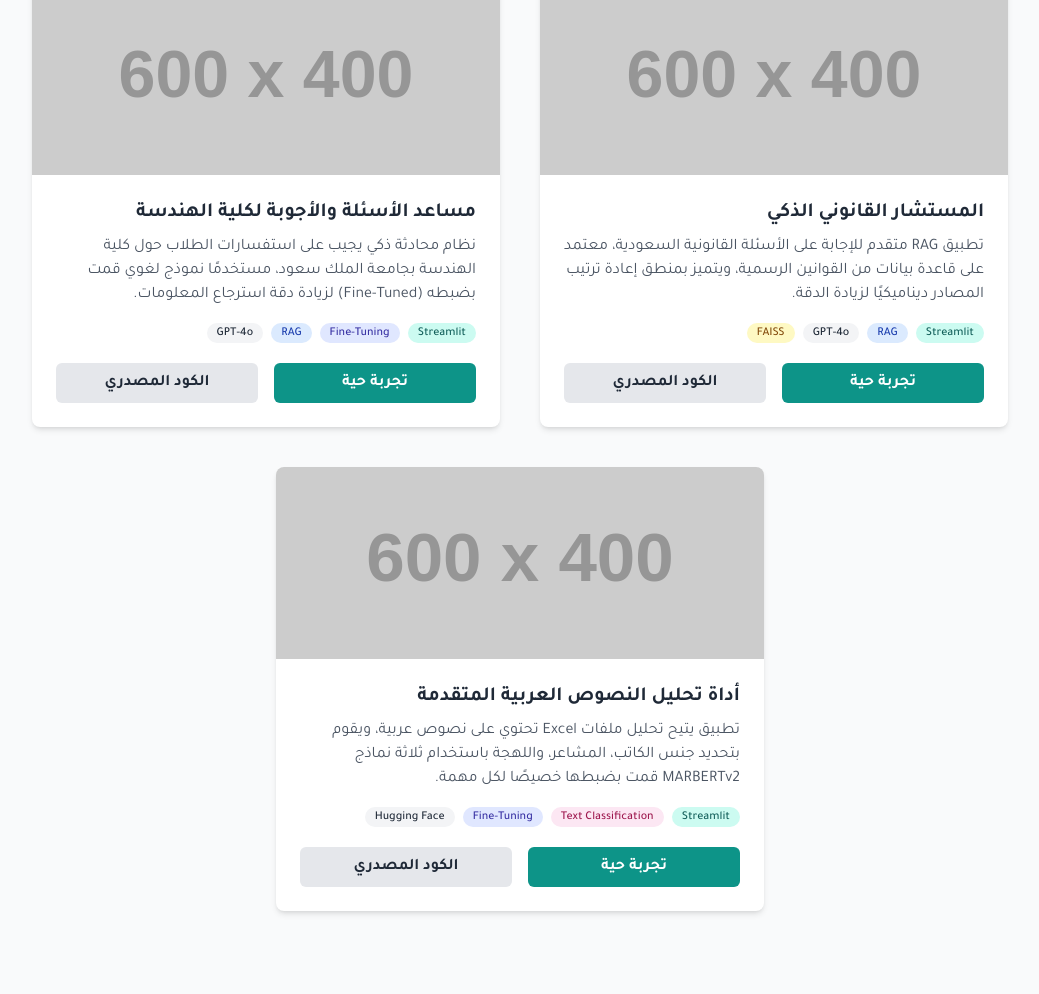
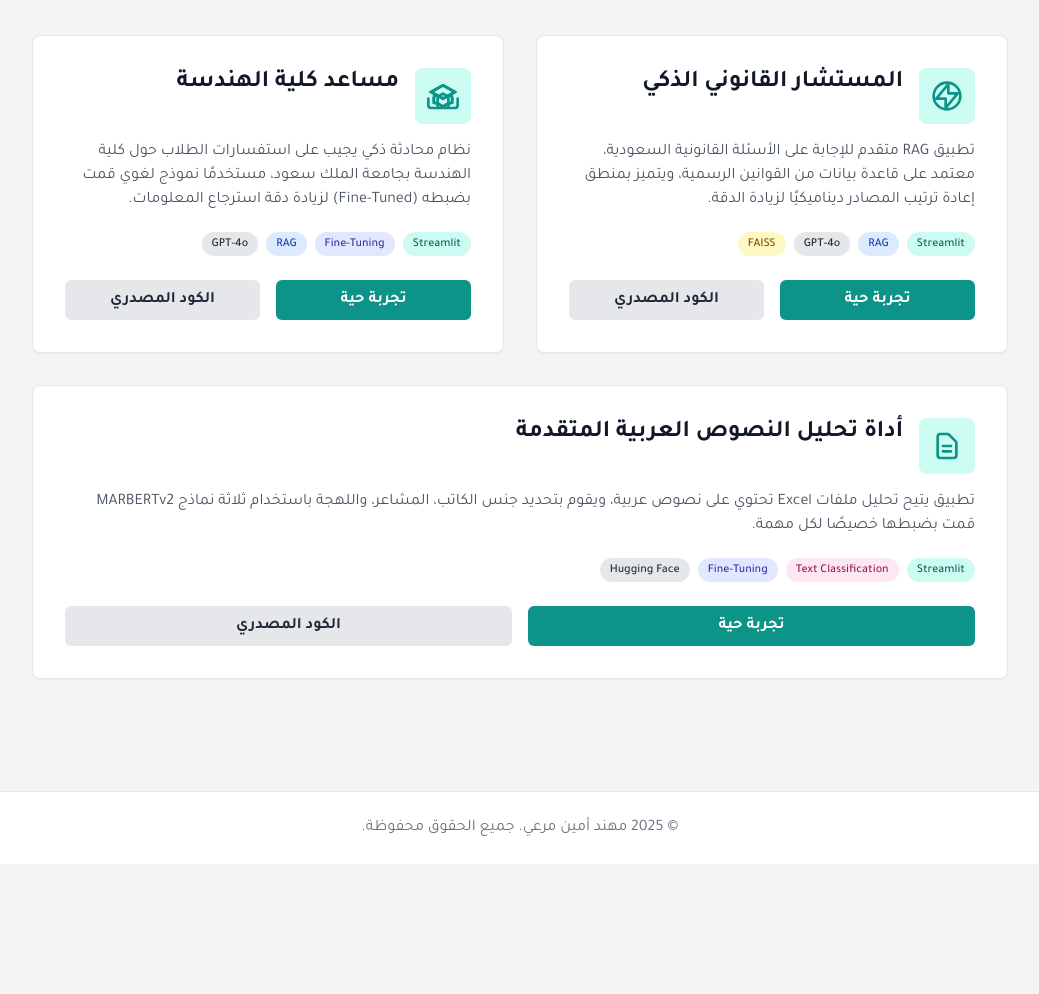
Before and after one commit to Mohanad-Amin/Mohanad-Amin.github.io, a plain HTML site: page index.html in a window 1280 px wide. Shown: the part 447-1441 px from the top of the page, without its empty margins (120-1159 px from the left). After the commit the page ends 1311 px from the top, so only its background shows below. Drawn offline with nearby package versions, Linux system fonts and the light colour scheme; placeholder pictures from the web are drawn by us.

Commit message:
Update index.html

```diff
--- a/index.html
+++ b/index.html
@@ -9,36 +9,41 @@
     <link rel="preconnect" href="https://fonts.gstatic.com" crossorigin>
     <link href="https://fonts.googleapis.com/css2?family=Tajawal:wght@400;500;700;800&display=swap" rel="stylesheet">
     <style>
-        body { font-family: 'Tajawal', sans-serif; }
+        body {
+            font-family: 'Tajawal', sans-serif;
+            scroll-behavior: smooth;
+        }
         .project-card {
             transition: transform 0.3s ease-in-out, box-shadow 0.3s ease-in-out;
+            border: 1px solid #e5e7eb; /* Light gray border */
         }
         .project-card:hover {
             transform: translateY(-8px);
             box-shadow: 0 20px 25px -5px rgb(0 0 0 / 0.1), 0 8px 10px -6px rgb(0 0 0 / 0.1);
+            border-color: #14b8a6; /* Teal border on hover */
         }
     </style>
 </head>
-<body class="bg-gray-50 text-gray-800">
+<body class="bg-gray-100 text-gray-800">
 
     <!-- Header & Hero Section -->
-    <header class="bg-white shadow-sm">
-        <div class="container mx-auto max-w-5xl px-6 py-8">
+    <header class="bg-white">
+        <div class="container mx-auto max-w-5xl px-6 py-12">
             <div class="text-center">
-                <h1 class="text-4xl md:text-5xl font-extrabold text-gray-900">مهند امين</h1>
+                <h1 class="text-4xl md:text-5xl font-extrabold text-gray-900">مهند أمين مرعي</h1>
                 <p class="mt-3 text-lg md:text-xl font-medium text-teal-600">مهندس ذكاء اصطناعي | متخصص في بناء ونشر أنظمة معالجة اللغات الطبيعية (NLP)</p>
-                <p class="mt-4 max-w-2xl mx-auto text-gray-600">
+                <p class="mt-4 max-w-3xl mx-auto text-gray-600 leading-relaxed">
                     مهندس كمبيوتر شغوف ببناء حلول ذكاء اصطناعي مؤثرة من الفكرة إلى التنفيذ. أمتلك خبرة عملية في تطوير ونشر تطبيقات RAG المتقدمة، وضبط النماذج اللغوية، وبناء أنظمة متكاملة على السحابة.
                 </p>
                 <!-- Social & CV Links -->
-                <div class="mt-6 flex justify-center items-center gap-4">
-                    <a href="https://www.linkedin.com/in/mohanad-amin/" target="_blank" class="text-gray-500 hover:text-teal-600 transition-colors">
+                <div class="mt-8 flex justify-center items-center gap-5">
+                    <a href="https://www.linkedin.com/in/mohanad-amin/" target="_blank" class="text-gray-500 hover:text-teal-600 transition-colors" title="LinkedIn">
                         <svg class="h-8 w-8" fill="currentColor" viewBox="0 0 24 24" aria-hidden="true"><path d="M19 0h-14c-2.761 0-5 2.239-5 5v14c0 2.761 2.239 5 5 5h14c2.762 0 5-2.239 5-5v-14c0-2.761-2.238-5-5-5zm-11 19h-3v-11h3v11zm-1.5-12.268c-.966 0-1.75-.79-1.75-1.764s.784-1.764 1.75-1.764 1.75.79 1.75 1.764-.783 1.764-1.75 1.764zm13.5 12.268h-3v-5.604c0-3.368-4-3.113-4 0v5.604h-3v-11h3v1.765c1.396-2.586 7-2.777 7 2.476v6.759z"/></svg>
                     </a>
-                    <a href="https://github.com/Mohanad-Amin" target="_blank" class="text-gray-500 hover:text-teal-600 transition-colors">
+                    <a href="https://github.com/Mohanad-Amin" target="_blank" class="text-gray-500 hover:text-teal-600 transition-colors" title="GitHub">
                         <svg class="h-8 w-8" fill="currentColor" viewBox="0 0 24 24" aria-hidden="true"><path fill-rule="evenodd" d="M12 2C6.477 2 2 6.477 2 12c0 4.418 2.865 8.168 6.839 9.49.5.092.682-.217.682-.482 0-.237-.009-.868-.014-1.703-2.782.605-3.369-1.343-3.369-1.343-.454-1.158-1.11-1.466-1.11-1.466-.908-.62.069-.608.069-.608 1.003.07 1.531 1.032 1.531 1.032.892 1.53 2.341 1.088 2.91.832.092-.647.35-1.088.636-1.338-2.22-.253-4.555-1.113-4.555-4.951 0-1.093.39-1.988 1.031-2.688-.103-.253-.446-1.272.098-2.65 0 0 .84-.27 2.75 1.026A9.564 9.564 0 0112 6.844c.85.004 1.705.115 2.504.337 1.909-1.296 2.747-1.027 2.747-1.027.546 1.378.203 2.398.1 2.651.64.7 1.03 1.595 1.03 2.688 0 3.848-2.338 4.695-4.566 4.943.359.309.678.92.678 1.855 0 1.338-.012 2.419-.012 2.747 0 .268.18.58.688.482A10.001 10.001 0 0022 12c0-5.523-4.477-10-10-10z" clip-rule="evenodd"/></svg>
                     </a>
-                    <a href="My CV.pdf" download="Muhannad_Amin_CV.pdf" class="px-6 py-2 border border-transparent text-base font-medium rounded-md text-white bg-teal-600 hover:bg-teal-700 transition-transform hover:scale-105">
+                    <a href="My CV.pdf" download="Muhannad_Amin_CV.pdf" class="px-6 py-3 border border-transparent text-base font-medium rounded-lg text-white bg-teal-600 hover:bg-teal-700 transition-transform hover:scale-105 shadow-sm">
                         تحميل السيرة الذاتية
                     </a>
                 </div>
@@ -50,77 +55,82 @@
     <main class="container mx-auto max-w-5xl px-6 py-16">
         <h2 class="text-3xl font-bold text-center mb-12">مشاريعي</h2>
 
-        <div class="grid md:grid-cols-1 lg:grid-cols-2 gap-10">
+        <div class="grid md:grid-cols-1 lg:grid-cols-2 gap-8">
 
             <!-- Project 1: Saudi Law Advisor -->
-            <div class="project-card bg-white rounded-lg shadow-md overflow-hidden">
-                <img src="https://placehold.co/600x400/0D9488/FFFFFF?text=المستشار+القانوني+الذكي" alt="صورة لمشروع المستشار القانوني" class="w-full h-48 object-cover">
-                <div class="p-6">
-                    <h3 class="text-xl font-bold mb-2">المستشار القانوني الذكي</h3>
-                    <p class="text-gray-600 mb-4">
+            <div class="project-card bg-white rounded-lg shadow-sm overflow-hidden flex flex-col p-8">
+                <div class="flex items-start mb-4">
+                    <div class="bg-teal-100 p-3 rounded-lg mr-4 rtl:ml-4 rtl:mr-0">
+                        <svg xmlns="http://www.w3.org/2000/svg" class="h-8 w-8 text-teal-600" fill="none" viewBox="0 0 24 24" stroke="currentColor" stroke-width="2"><path stroke-linecap="round" stroke-linejoin="round" d="M13 10V3L4 14h7v7l9-11h-7z" /><path stroke-linecap="round" stroke-linejoin="round" d="M12 22a10 10 0 100-20 10 10 0 000 20z" /></svg>
+                    </div>
+                    <h3 class="text-2xl font-bold text-gray-900 leading-tight">المستشار القانوني الذكي</h3>
+                </div>
+                <p class="text-gray-600 mb-5 flex-grow">
                     تطبيق RAG متقدم للإجابة على الأسئلة القانونية السعودية، معتمد على قاعدة بيانات من القوانين الرسمية، ويتميز بمنطق إعادة ترتيب المصادر ديناميكيًا لزيادة الدقة.
                 </p>
-                    <div class="flex flex-wrap gap-2 mb-4">
-                        <span class="bg-teal-100 text-teal-800 text-xs font-medium px-2.5 py-0.5 rounded-full">Streamlit</span>
-                        <span class="bg-blue-100 text-blue-800 text-xs font-medium px-2.5 py-0.5 rounded-full">RAG</span>
-                        <span class="bg-gray-100 text-gray-800 text-xs font-medium px-2.5 py-0.5 rounded-full">GPT-4o</span>
-                        <span class="bg-yellow-100 text-yellow-800 text-xs font-medium px-2.5 py-0.5 rounded-full">FAISS</span>
+                <div class="flex flex-wrap gap-2 mb-6">
+                    <span class="bg-teal-100 text-teal-800 text-xs font-medium px-2.5 py-1 rounded-full">Streamlit</span>
+                    <span class="bg-blue-100 text-blue-800 text-xs font-medium px-2.5 py-1 rounded-full">RAG</span>
+                    <span class="bg-gray-200 text-gray-800 text-xs font-medium px-2.5 py-1 rounded-full">GPT-4o</span>
+                    <span class="bg-yellow-100 text-yellow-800 text-xs font-medium px-2.5 py-1 rounded-full">FAISS</span>
                 </div>
-                    <div class="flex gap-4 mt-5">
+                <div class="flex gap-4 mt-auto">
                     <a href="https://saudi-law-advisor-app.streamlit.app/" target="_blank" class="flex-1 text-center px-4 py-2 bg-teal-600 text-white rounded-md hover:bg-teal-700 font-semibold">تجربة حية</a>
                     <a href="https://github.com/Mohanad-Amin/saudi-law-advisor-streamlit" target="_blank" class="flex-1 text-center px-4 py-2 bg-gray-200 text-gray-800 rounded-md hover:bg-gray-300 font-semibold">الكود المصدري</a>
                 </div>
             </div>
-            </div>
 
             <!-- Project 2: KSU RAG Assistant -->
-            <div class="project-card bg-white rounded-lg shadow-md overflow-hidden">
-                <img src="https://placehold.co/600x400/0D9488/FFFFFF?text=مساعد+كلية+الهندسة" alt="صورة لمشروع مساعد كلية الهندسة" class="w-full h-48 object-cover">
-                <div class="p-6">
-                    <h3 class="text-xl font-bold mb-2">مساعد الأسئلة والأجوبة لكلية الهندسة</h3>
-                    <p class="text-gray-600 mb-4">
+            <div class="project-card bg-white rounded-lg shadow-sm overflow-hidden flex flex-col p-8">
+                 <div class="flex items-start mb-4">
+                    <div class="bg-teal-100 p-3 rounded-lg mr-4 rtl:ml-4 rtl:mr-0">
+                        <svg xmlns="http://www.w3.org/2000/svg" class="h-8 w-8 text-teal-600" fill="none" viewBox="0 0 24 24" stroke="currentColor" stroke-width="2"><path d="M12 14l9-5-9-5-9 5 9 5z" /><path d="M12 14l6.16-3.422a12.083 12.083 0 01.665 6.479A11.952 11.952 0 0012 20.055a11.952 11.952 0 00-6.824-2.998 12.078 12.078 0 01.665-6.479L12 14z" /><path stroke-linecap="round" stroke-linejoin="round" d="M12 14l9-5-9-5-9 5 9 5zm0 0l6.16-3.422a12.083 12.083 0 01.665 6.479A11.952 11.952 0 0012 20.055a11.952 11.952 0 00-6.824-2.998 12.078 12.078 0 01.665-6.479L12 14zm-4 6v-7.5l4-2.222 4 2.222V20M1 14v5a2 2 0 002 2h18a2 2 0 002-2v-5" /></svg>
+                    </div>
+                    <h3 class="text-2xl font-bold text-gray-900 leading-tight">مساعد كلية الهندسة</h3>
+                </div>
+                <p class="text-gray-600 mb-5 flex-grow">
                     نظام محادثة ذكي يجيب على استفسارات الطلاب حول كلية الهندسة بجامعة الملك سعود، مستخدمًا نموذج لغوي قمت بضبطه (Fine-Tuned) لزيادة دقة استرجاع المعلومات.
                 </p>
-                    <div class="flex flex-wrap gap-2 mb-4">
-                        <span class="bg-teal-100 text-teal-800 text-xs font-medium px-2.5 py-0.5 rounded-full">Streamlit</span>
-                        <span class="bg-indigo-100 text-indigo-800 text-xs font-medium px-2.5 py-0.5 rounded-full">Fine-Tuning</span>
-                         <span class="bg-blue-100 text-blue-800 text-xs font-medium px-2.5 py-0.5 rounded-full">RAG</span>
-                        <span class="bg-gray-100 text-gray-800 text-xs font-medium px-2.5 py-0.5 rounded-full">GPT-4o</span>
+                <div class="flex flex-wrap gap-2 mb-6">
+                    <span class="bg-teal-100 text-teal-800 text-xs font-medium px-2.5 py-1 rounded-full">Streamlit</span>
+                    <span class="bg-indigo-100 text-indigo-800 text-xs font-medium px-2.5 py-1 rounded-full">Fine-Tuning</span>
+                    <span class="bg-blue-100 text-blue-800 text-xs font-medium px-2.5 py-1 rounded-full">RAG</span>
+                    <span class="bg-gray-200 text-gray-800 text-xs font-medium px-2.5 py-1 rounded-full">GPT-4o</span>
                 </div>
-                    <div class="flex gap-4 mt-5">
+                <div class="flex gap-4 mt-auto">
                     <a href="https://ksu-rag-app.streamlit.app/" target="_blank" class="flex-1 text-center px-4 py-2 bg-teal-600 text-white rounded-md hover:bg-teal-700 font-semibold">تجربة حية</a>
                     <a href="https://github.com/Mohanad-Amin/ksu-streamlit-rag-project" target="_blank" class="flex-1 text-center px-4 py-2 bg-gray-200 text-gray-800 rounded-md hover:bg-gray-300 font-semibold">الكود المصدري</a>
                 </div>
             </div>
-            </div>
 
             <!-- Project 3: Arabic Text Analyzer -->
-            <div class="project-card bg-white rounded-lg shadow-md overflow-hidden lg:col-span-2 lg:w-1/2 lg:mx-auto">
-                <img src="https://placehold.co/600x400/0D9488/FFFFFF?text=أداة+تحليل+النصوص" alt="صورة لمشروع أداة تحليل النصوص" class="w-full h-48 object-cover">
-                <div class="p-6">
-                    <h3 class="text-xl font-bold mb-2">أداة تحليل النصوص العربية المتقدمة</h3>
-                    <p class="text-gray-600 mb-4">
+            <div class="project-card bg-white rounded-lg shadow-sm overflow-hidden flex flex-col p-8 lg:col-span-2">
+                 <div class="flex items-start mb-4">
+                    <div class="bg-teal-100 p-3 rounded-lg mr-4 rtl:ml-4 rtl:mr-0">
+                        <svg xmlns="http://www.w3.org/2000/svg" class="h-8 w-8 text-teal-600" fill="none" viewBox="0 0 24 24" stroke="currentColor" stroke-width="2"><path stroke-linecap="round" stroke-linejoin="round" d="M9 12h6m-6 4h6m2 5H7a2 2 0 01-2-2V5a2 2 0 012-2h5.586a1 1 0 01.707.293l5.414 5.414a1 1 0 01.293.707V19a2 2 0 01-2 2z" /></svg>
+                    </div>
+                    <h3 class="text-2xl font-bold text-gray-900 leading-tight">أداة تحليل النصوص العربية المتقدمة</h3>
+                </div>
+                <p class="text-gray-600 mb-5 flex-grow">
                     تطبيق يتيح تحليل ملفات Excel تحتوي على نصوص عربية، ويقوم بتحديد جنس الكاتب، المشاعر، واللهجة باستخدام ثلاثة نماذج MARBERTv2 قمت بضبطها خصيصًا لكل مهمة.
                 </p>
-                    <div class="flex flex-wrap gap-2 mb-4">
-                        <span class="bg-teal-100 text-teal-800 text-xs font-medium px-2.5 py-0.5 rounded-full">Streamlit</span>
-                        <span class="bg-pink-100 text-pink-800 text-xs font-medium px-2.5 py-0.5 rounded-full">Text Classification</span>
-                        <span class="bg-indigo-100 text-indigo-800 text-xs font-medium px-2.5 py-0.5 rounded-full">Fine-Tuning</span>
-                        <span class="bg-gray-100 text-gray-800 text-xs font-medium px-2.5 py-0.5 rounded-full">Hugging Face</span>
+                <div class="flex flex-wrap gap-2 mb-6">
+                    <span class="bg-teal-100 text-teal-800 text-xs font-medium px-2.5 py-1 rounded-full">Streamlit</span>
+                    <span class="bg-pink-100 text-pink-800 text-xs font-medium px-2.5 py-1 rounded-full">Text Classification</span>
+                    <span class="bg-indigo-100 text-indigo-800 text-xs font-medium px-2.5 py-1 rounded-full">Fine-Tuning</span>
+                    <span class="bg-gray-200 text-gray-800 text-xs font-medium px-2.5 py-1 rounded-full">Hugging Face</span>
                 </div>
-                    <div class="flex gap-4 mt-5">
+                <div class="flex gap-4 mt-auto">
                     <a href="https://mohanad-arabic-nlp-analyzer.streamlit.app/" target="_blank" class="flex-1 text-center px-4 py-2 bg-teal-600 text-white rounded-md hover:bg-teal-700 font-semibold">تجربة حية</a>
                     <a href="https://github.com/Mohanad-Amin/arabic-nlp-analyzer" target="_blank" class="flex-1 text-center px-4 py-2 bg-gray-200 text-gray-800 rounded-md hover:bg-gray-300 font-semibold">الكود المصدري</a>
                 </div>
             </div>
         </div>
-
-        </div>
     </main>
 
     <!-- Footer -->
-    <footer class="bg-white mt-12">
-        <div class="container mx-auto max-w-5xl px-6 py-4 text-center text-gray-500">
+    <footer class="bg-white mt-12 border-t">
+        <div class="container mx-auto max-w-5xl px-6 py-6 text-center text-gray-500">
             <p>&copy; 2025 مهند أمين مرعي. جميع الحقوق محفوظة.</p>
         </div>
     </footer>
```
Lines whose indentation alone changed are shown as unchanged.
